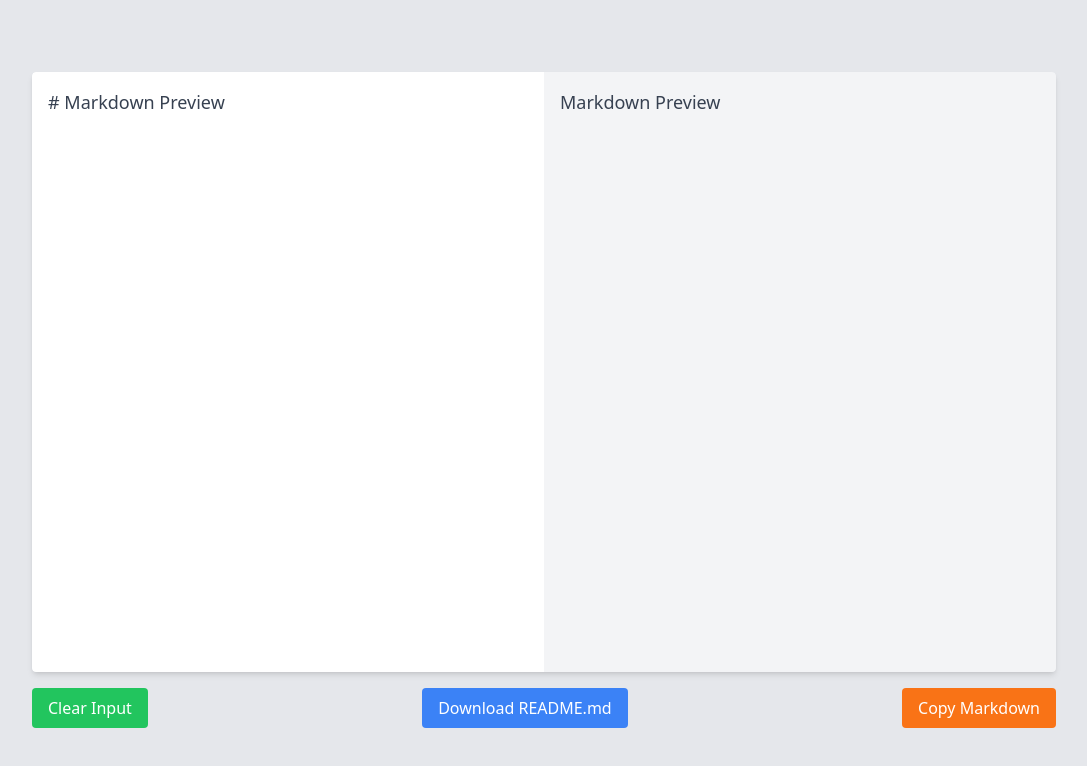
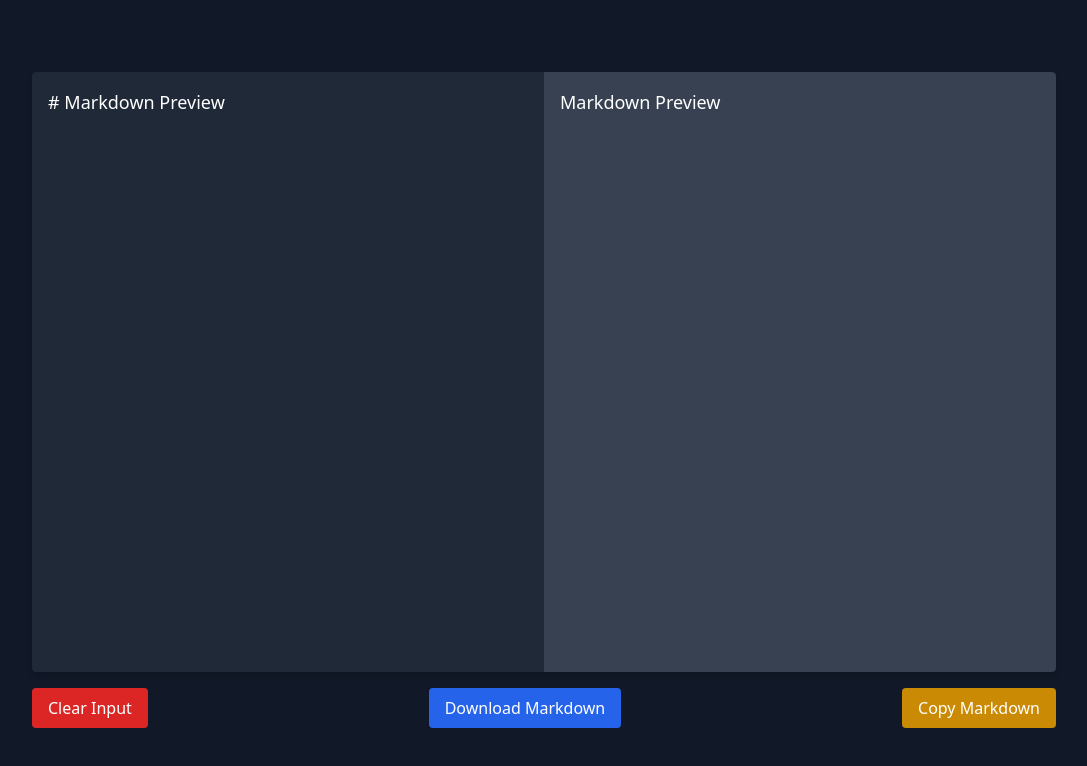
Before and after one commit to lohitkolluri/QuickMark-Preview, a Next.js app: page / in a window 1280 px wide. Shown: the top 766 px of the page, without its empty margins (96-1183 px from the left). Built offline with nearby package versions, Linux system fonts and the light colour scheme.

Commit message:
💄 Move to Dark Theme
light attract bugs 🦟

```diff
--- a/src/pages/index.js
+++ b/src/pages/index.js
@@ -24,7 +24,7 @@ const Index = () => {
     const element = document.createElement('a');
     const file = new Blob([markdown], { type: 'text/plain' });
     element.href = URL.createObjectURL(file);
-    element.download = 'README.md';
+    element.download = 'Markdown.md';
     document.body.appendChild(element);
     element.click();
   };
@@ -36,10 +36,10 @@ const Index = () => {
   };
 
   return (
-    <div className="flex flex-col items-center justify-center h-screen w-screen bg-gray-200">
+    <div className="flex flex-col items-center justify-center h-screen w-screen bg-gray-900 text-white">
       <div className="flex w-4/5 h-3/4 rounded overflow-hidden shadow-md">
         <textarea
-          className="w-1/2 h-full p-4 border-none text-lg text-gray-700 bg-white resize-none rounded-l"
+          className="w-1/2 h-full p-4 border-none text-lg bg-gray-800 resize-none rounded-l text-white"
           value={markdown}
           onChange={handleChange}
           placeholder="Enter your Markdown here..."
@@ -47,8 +47,8 @@ const Index = () => {
         />
         {showPreview && (
           <ReactMarkdown
-            className="w-1/2 h-full p-4 overflow-y-auto text-lg text-gray-700 bg-gray-100 rounded-r"
-            remarkPlugins={[gfm]} // Use remarkPlugins instead of plugins
+            className="w-1/2 h-full p-4 overflow-y-auto text-lg bg-gray-700 rounded-r" // Changed bg-gray-800 to bg-gray-700
+            remarkPlugins={[gfm]}
             children={markdown}
             aria-label="Markdown Preview"
           />
@@ -56,21 +56,21 @@ const Index = () => {
       </div>
       <div className="flex justify-between w-4/5 mt-4">
         <button
-          className="px-4 py-2 bg-green-500 text-white rounded cursor-pointer transition-colors duration-300 hover:bg-green-400"
+          className="px-4 py-2 bg-red-600 text-white rounded cursor-pointer transition-colors duration-300 hover:bg-red-500"
           onClick={clearInput}
           aria-label="Clear Input"
         >
           Clear Input
         </button>
         <button
-          className="px-4 py-2 bg-blue-500 text-white rounded cursor-pointer transition-colors duration-300 hover:bg-blue-400"
+          className="px-4 py-2 bg-blue-600 text-white rounded cursor-pointer transition-colors duration-300 hover:bg-blue-500"
           onClick={downloadMarkdown}
           aria-label="Download Markdown"
         >
-          Download README.md
+          Download Markdown
         </button>
         <button
-          className="px-4 py-2 bg-orange-500 text-white rounded cursor-pointer transition-colors duration-300 hover:bg-orange-400"
+          className="px-4 py-2 bg-yellow-600 text-white rounded cursor-pointer transition-colors duration-300 hover:bg-yellow-500"
           onClick={copyMarkdown}
           aria-label="Copy Markdown"
         >
--- a/src/styles/globals.css
+++ b/src/styles/globals.css
@@ -3,31 +3,16 @@
 @tailwind utilities;
 
 :root {
-  --foreground-rgb: 0, 0, 0;
-  --background-start-rgb: 214, 219, 220;
-  --background-end-rgb: 255, 255, 255;
-}
-
-@media (prefers-color-scheme: dark) {
-  :root {
-    --foreground-rgb: 255, 255, 255;
-    --background-start-rgb: 0, 0, 0;
-    --background-end-rgb: 0, 0, 0;
-  }
+  --foreground-rgb: 255, 255, 255;
+  --background-start-rgb: 23, 25, 35;
+  --background-end-rgb: 29, 31, 43;
 }
 
 body {
   color: rgb(var(--foreground-rgb));
   background: linear-gradient(
       to bottom,
-      transparent,
-      rgb(var(--background-end-rgb))
-    )
-    rgb(var(--background-start-rgb));
+      rgb(var(--background-end-rgb)),
+      rgb(var(--background-start-rgb))
+    );
 }
-
-@layer utilities {
-  .text-balance {
-    text-wrap: balance;
-  }
-}
```
